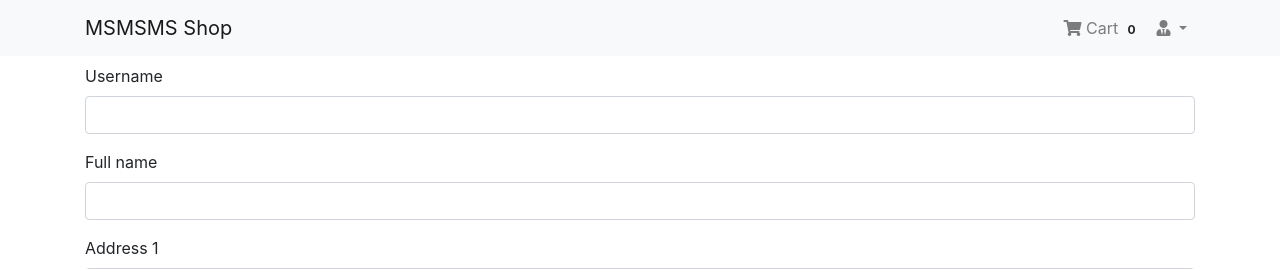
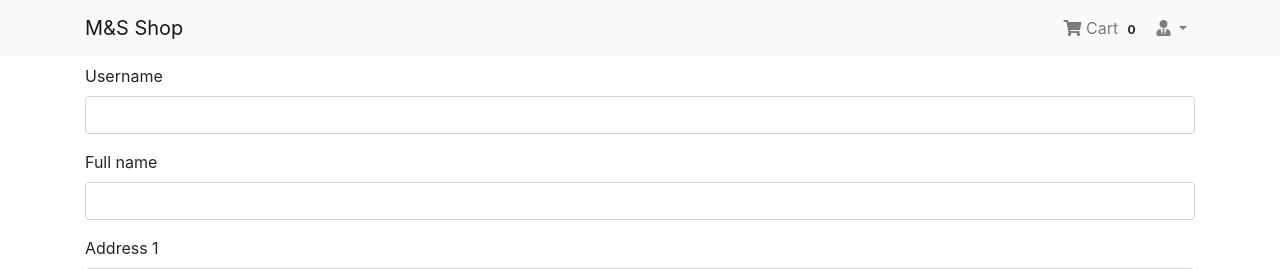
Before and after one commit to m0mins/SM_Shop, a Django app: page /account/profile/ in a window 1280 px wide. Shown: the top 269 px of the page. Run offline with Django 4.2, Linux system fonts and the light colour scheme; the visitor is signed in with stand-in values (Sample User, id 1); data comes from the database, SQL or seed files in the repository; data that the repository does not hold is empty; some libraries are stand-ins or nearby versions.

Commit message:
name changed  M&S

```diff
--- a/templates/navbar.html
+++ b/templates/navbar.html
@@ -1,7 +1,7 @@
 {% load cart_tag %}
 <nav class="navbar navbar-expand-lg navbar-light bg-light">
   <div class="container">
-    <a class="navbar-brand" href="{% url 'App_Shop:home' %}">MSMSMS Shop</a>
+    <a class="navbar-brand" href="{% url 'App_Shop:home' %}">M&S Shop</a>
     <button type="button" class="navbar-toggler" data-toggle="collapse" data-target="#navbarNav" aria-controls="navbarNav" aria-expanded="false" aria-label="Toggle navigation"><span class="navbar-toggler-icon"></span>
     </button>
     <div class="collapse navbar-collapse" id="navbarNav">
```
